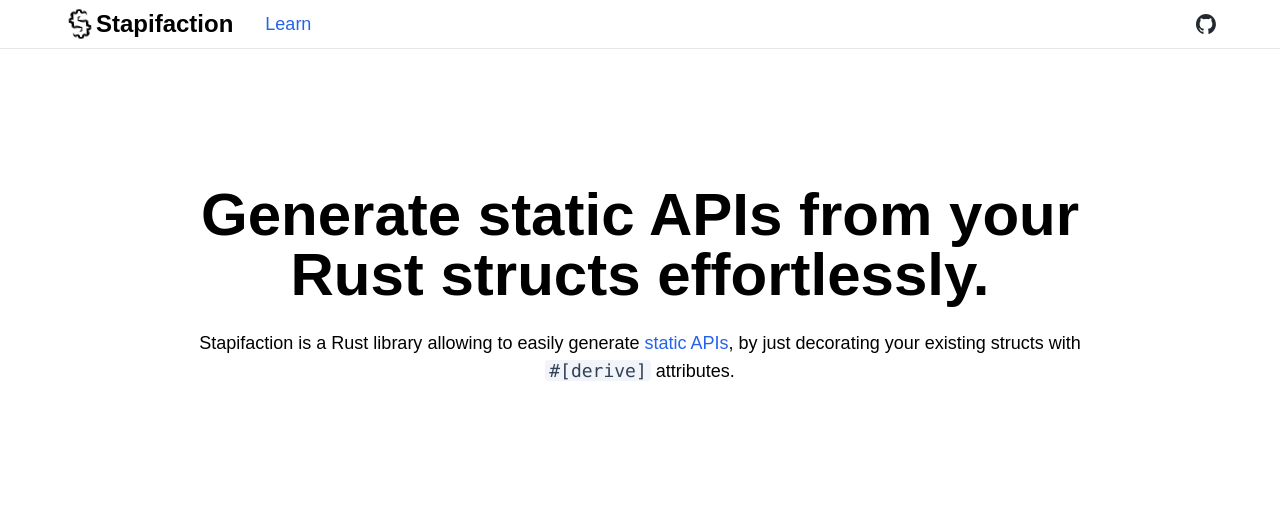
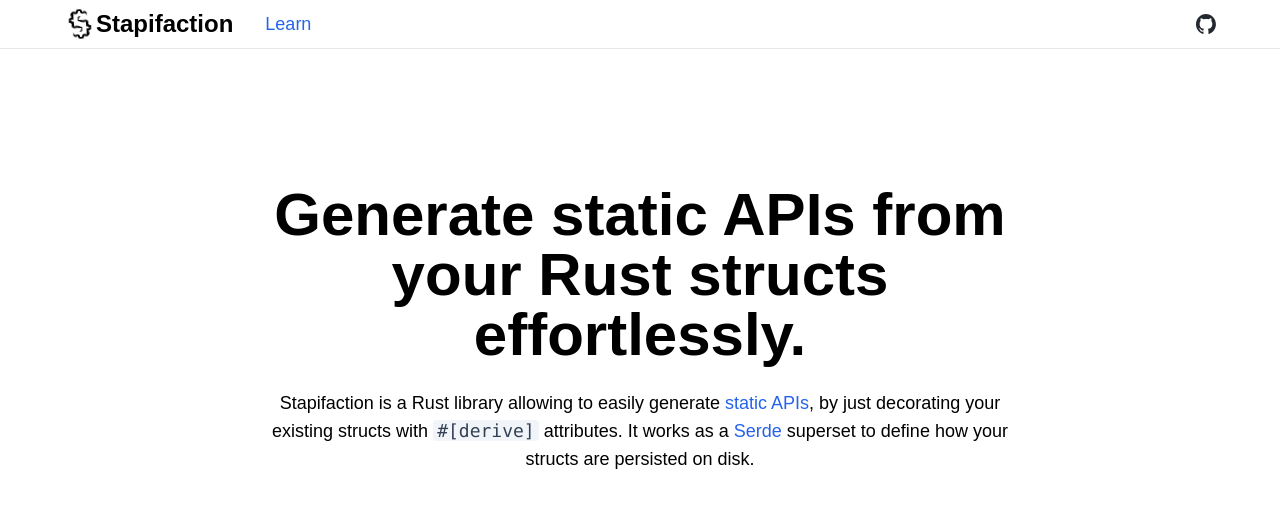
Before and after one commit to leruaa/stapifaction-website, a Next.js app: page / in a window 1280 px wide. Shown: the top 508 px of the page. Built offline with nearby package versions, Linux system fonts and the light colour scheme; a web font is replaced by a local one; what tailwind-highlightjs would draw is missing.

Commit message:
Update homepage

```diff
--- a/app/page.tsx
+++ b/app/page.tsx
@@ -1,10 +1,11 @@
 export default function Page() {
   return <div className="py-32 grow">
-    <div className="text-center mx-32">
+    <div className="text-center mx-48">
       <h1 className="text-6xl font-bold">Generate static APIs from your Rust structs effortlessly.</h1>
       <p className="text-lg my-6">Stapifaction is a Rust library allowing to easily
         generate <a href="https://www.seancdavis.com/posts/lets-talk-about-static-apis/" className="link">static APIs</a>,
-        by just decorating your existing structs with <code>#[derive]</code> attributes.</p>
+        by just decorating your existing structs with <code>#[derive]</code> attributes.
+        It works as a <a href="https://serde.rs/">Serde</a> superset to define how your structs are persisted on disk.</p>
     </div>
   </div>
 }
```
